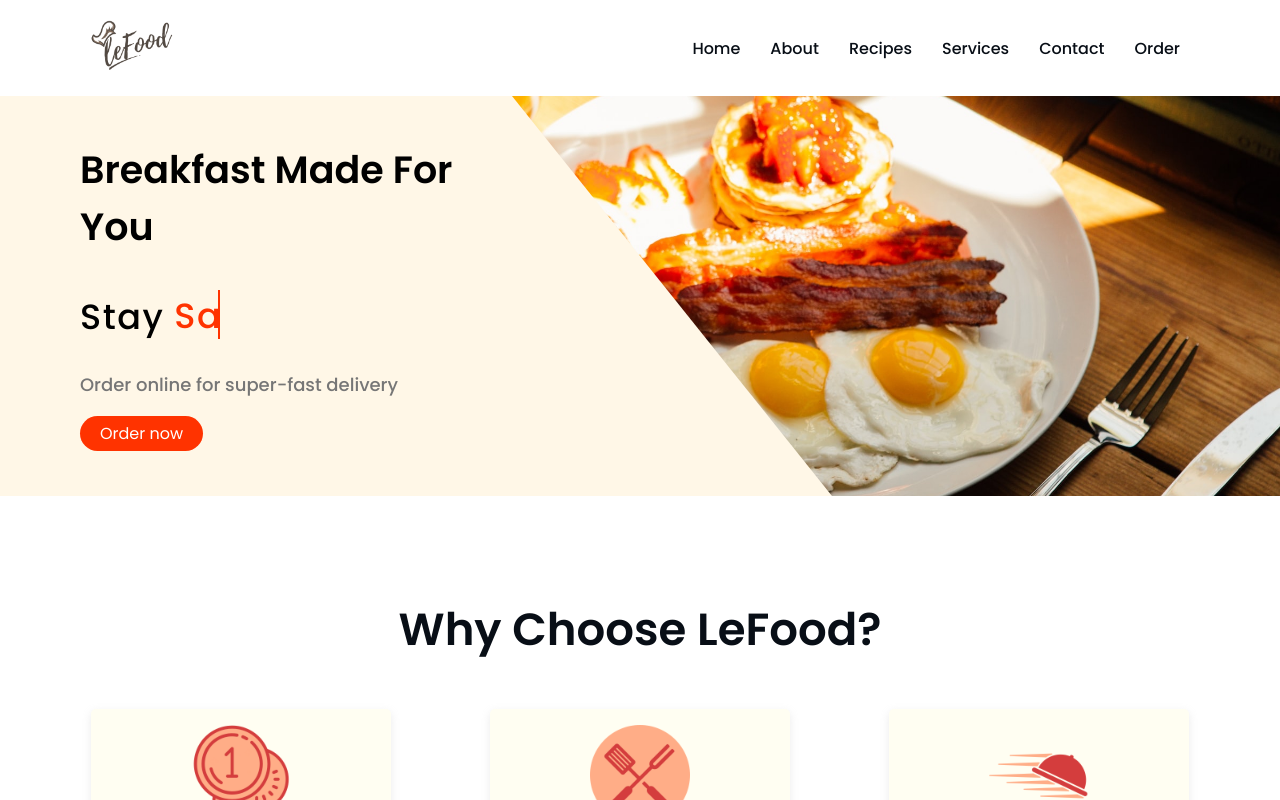
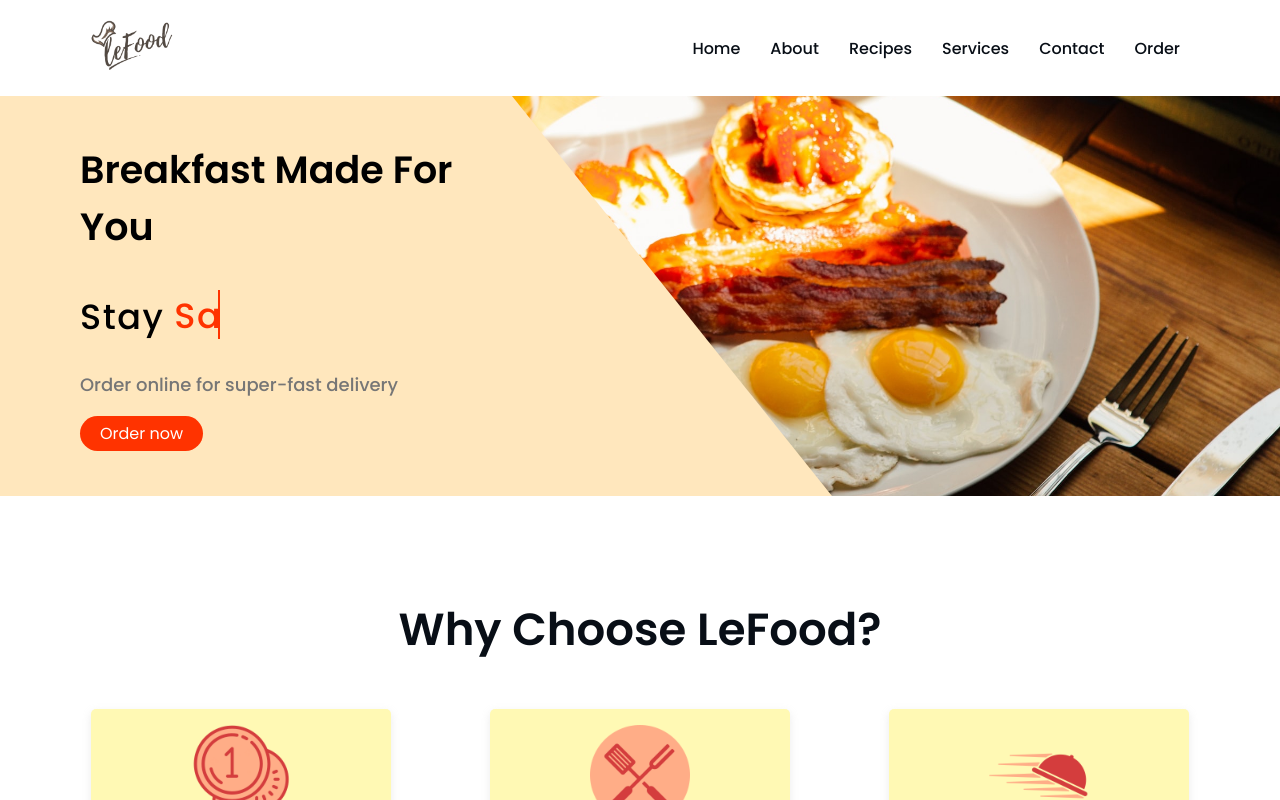
Before and after one commit to LLHTT/leFood-client, a React (Create React App) app: page / in a window 1280 px wide. Shown: the top 800 px of the page. Built offline with nearby package versions, Linux system fonts and the light colour scheme.

Commit message:
updated commit

```diff
--- a/src/App.css
+++ b/src/App.css
@@ -16,8 +16,8 @@ body {
 /* Roots */
 :root {
   /* colors */
-  --bg-light: #fff7e7;
-  --bg-lighter: #fffef2;
+  --bg-light: #ffe7bd;
+  --bg-lighter: #fff9b4;
   --bg-dark: #080e16;
   --text-dark: #080e16;
 
```
